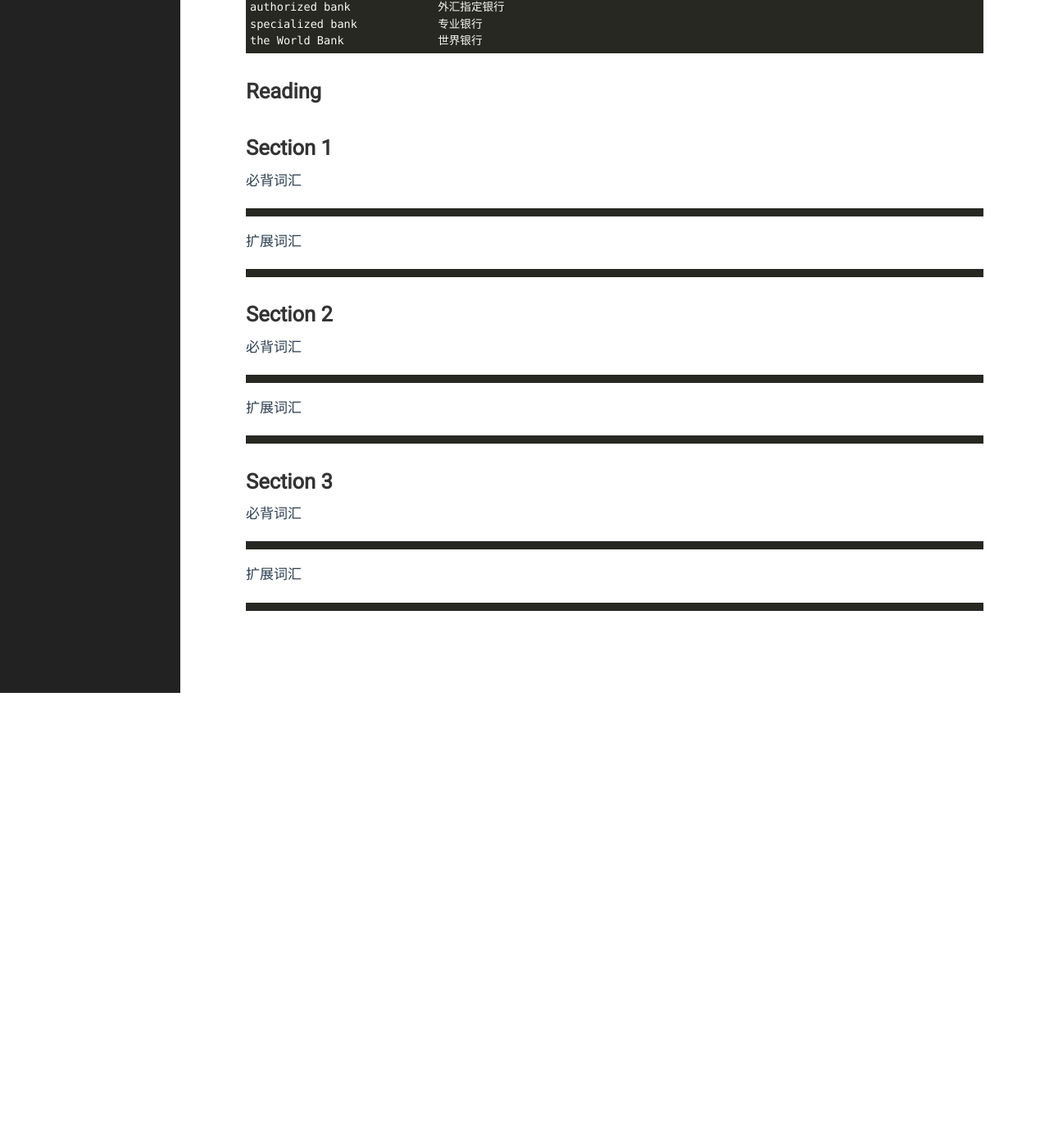
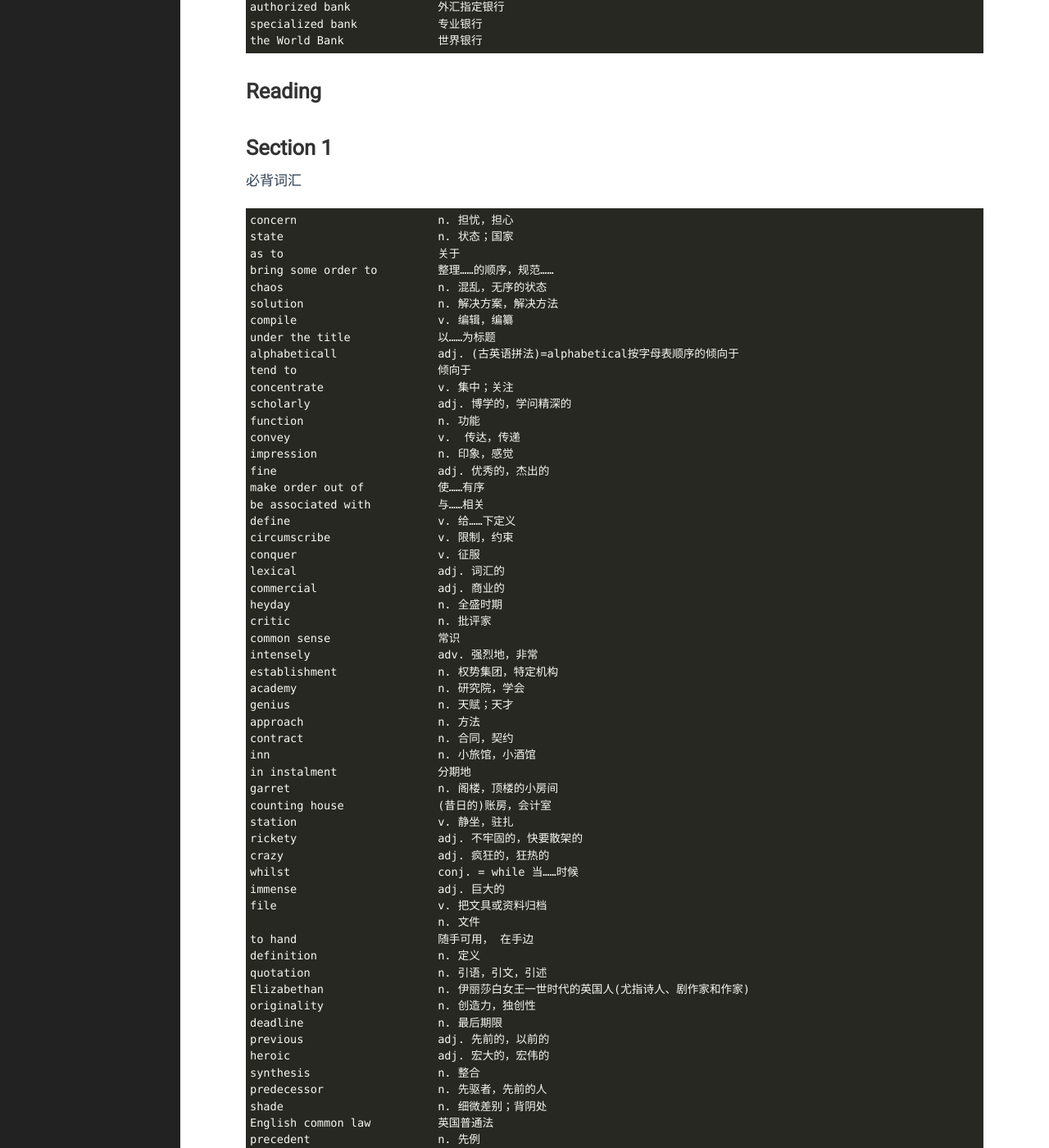
Before and after one commit to yejinp/yejinp.github.io, a Jekyll site: the page built from _posts/2023-08-04-vocabularies for IELTS 5-1.markdown, in a window 1280 px wide and 1400 px high, scrolled down 4128 px. Shown: the whole window at 82% size. Built offline with Jekyll 4.4.1, drawn with Linux system fonts in a browser that asks for light colours; before the commit the page ends 4973 px from its top, so only the background shows below that; some of the changed text lies outside the part shown.

Commit message:
add some vocabularies

````diff
--- a/_posts/2023-08-04-vocabularies for IELTS 5-1.markdown
+++ b/_posts/2023-08-04-vocabularies for IELTS 5-1.markdown
@@ -201,6 +201,95 @@ the World Bank              世界银行
 
 必背词汇
 ```
+concern                     n. 担忧，担心
+state                       n. 状态；国家
+as to                       关于
+bring some order to         整理……的顺序，规范……
+chaos                       n. 混乱，无序的状态
+solution                    n. 解决方案，解决方法
+compile                     v. 编辑，编纂
+under the title             以……为标题
+alphabeticall               adj. (古英语拼法)=alphabetical按字母表顺序的倾向于
+tend to                     倾向于
+concentrate                 v. 集中；关注
+scholarly                   adj. 博学的，学问精深的
+function                    n. 功能
+convey                      v.  传达，传递
+impression                  n. 印象，感觉
+fine                        adj. 优秀的，杰出的
+make order out of           使……有序
+be associated with          与……相关
+define                      v. 给……下定义
+circumscribe                v. 限制，约束
+conquer                     v. 征服
+lexical                     adj. 词汇的
+commercial                  adj. 商业的
+heyday                      n. 全盛时期
+critic                      n. 批评家
+common sense                常识
+intensely                   adv. 强烈地，非常
+establishment               n. 权势集团，特定机构
+academy                     n. 研究院，学会
+genius                      n. 天赋；天才
+approach                    n. 方法
+contract                    n. 合同，契约
+inn                         n. 小旅馆，小酒馆
+in instalment               分期地
+garret                      n. 阁楼，顶楼的小房间
+counting house              (昔日的)账房，会计室
+station                     v. 静坐，驻扎
+rickety                     adj. 不牢固的，快要散架的
+crazy                       adj. 疯狂的，狂热的
+whilst                      conj. = while 当……时候
+immense                     adj. 巨大的
+file                        v. 把文具或资料归档
+                            n. 文件
+to hand                     随手可用， 在手边
+definition                  n. 定义
+quotation                   n. 引语，引文，引述
+Elizabethan                 n. 伊丽莎白女王一世时代的英国人(尤指诗人、剧作家和作家)
+originality                 n. 创造力，独创性
+deadline                    n. 最后期限
+previous                    adj. 先前的，以前的
+heroic                      adj. 宏大的，宏伟的
+synthesis                   n. 整合
+predecessor                 n. 先驱者，先前的人
+shade                       n. 细微差别；背阴处
+English common law          英国普通法
+precedent                   n. 先例
+rival                       v. 对抗，与……抗衡
+vicissitude                 n. 变故，变迁，兴衰，浮沉
+instantly                   adv. 立即，当即
+landmark                    n. 里程碑
+lexicographer               n. 词典编纂者
+perpetual                   adj. 永恒的
+monument                    n. 丰碑，纪念碑
+fame                        n. 荣誉，名声
+the Republic of Letters     文学界
+take on                     接受工作，承担责任
+celebration                 n. 庆祝
+the learned                 学者
+patronage                   n. 赞助，帮助
+obscurity                   n. 隐匿；费解；默默无闻
+retirement                  n. 退休
+bower                       n. 树阴处，凉亭；闺房；村舍
+amidst                      prep. 在……之中
+inconvenience               n. 不便
+distraction                 n. 干扰
+sorrow                      n. 悲伤
+eccentricity                n. 古怪，异乎寻常
+volume                      n. 卷
+masterpiece                 n. 杰作
+orthography                 n. 正确拼字法
+analogy                     n. 对比，类比
+ascertain                   v. 确定
+signification               n. 字词的含义；意义
+cornerstone                 n. 基石，基础
+confer on                   给予；授予头衔、荣誉勋章等
+esteemed                    adj. 令人尊敬的
+prevail upon                说服，劝说
+pension                     n. 养老金，退休金
+folklore                    n. 民间传说，民俗
 ```
 扩展词汇
 
````
